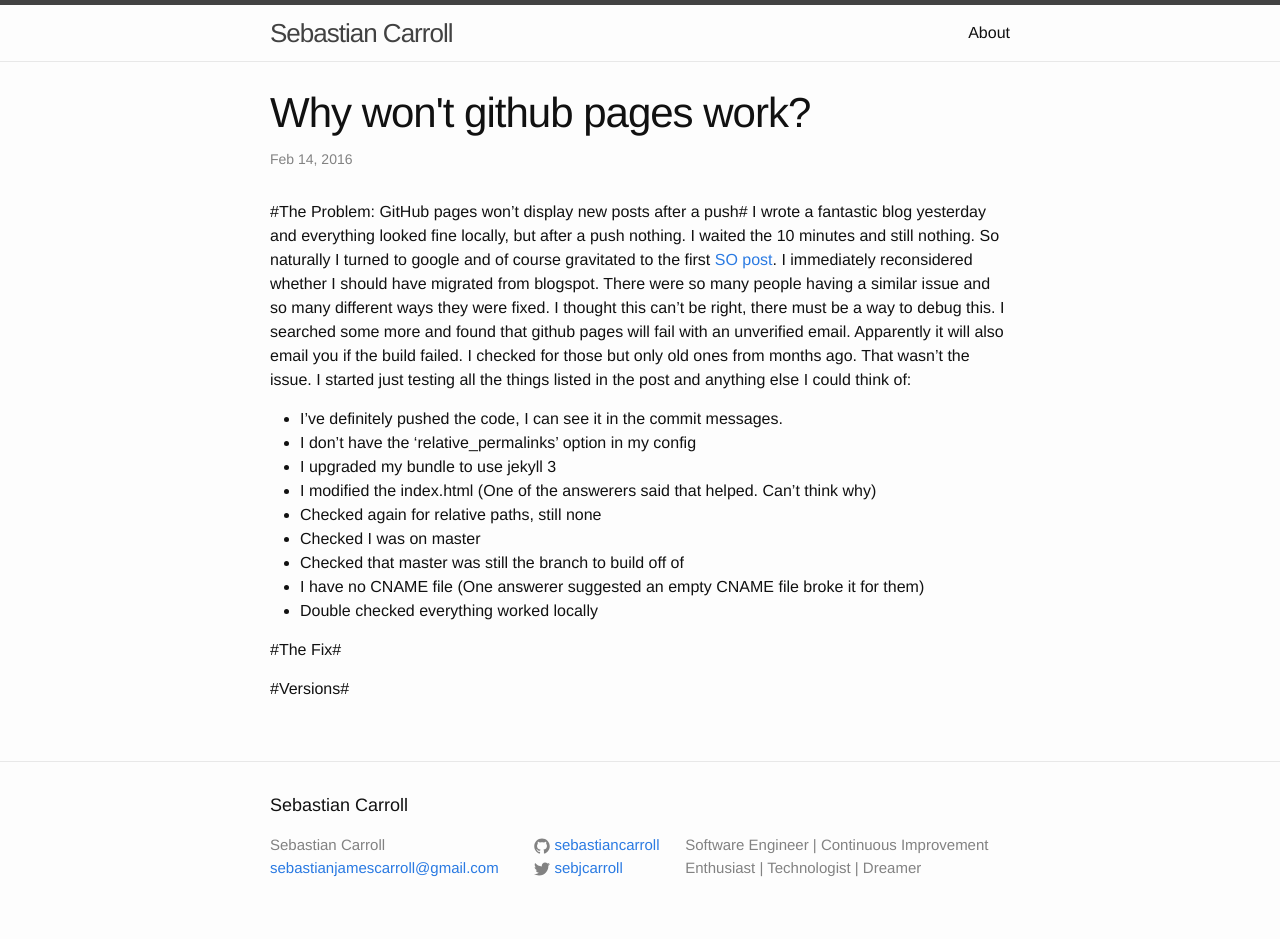
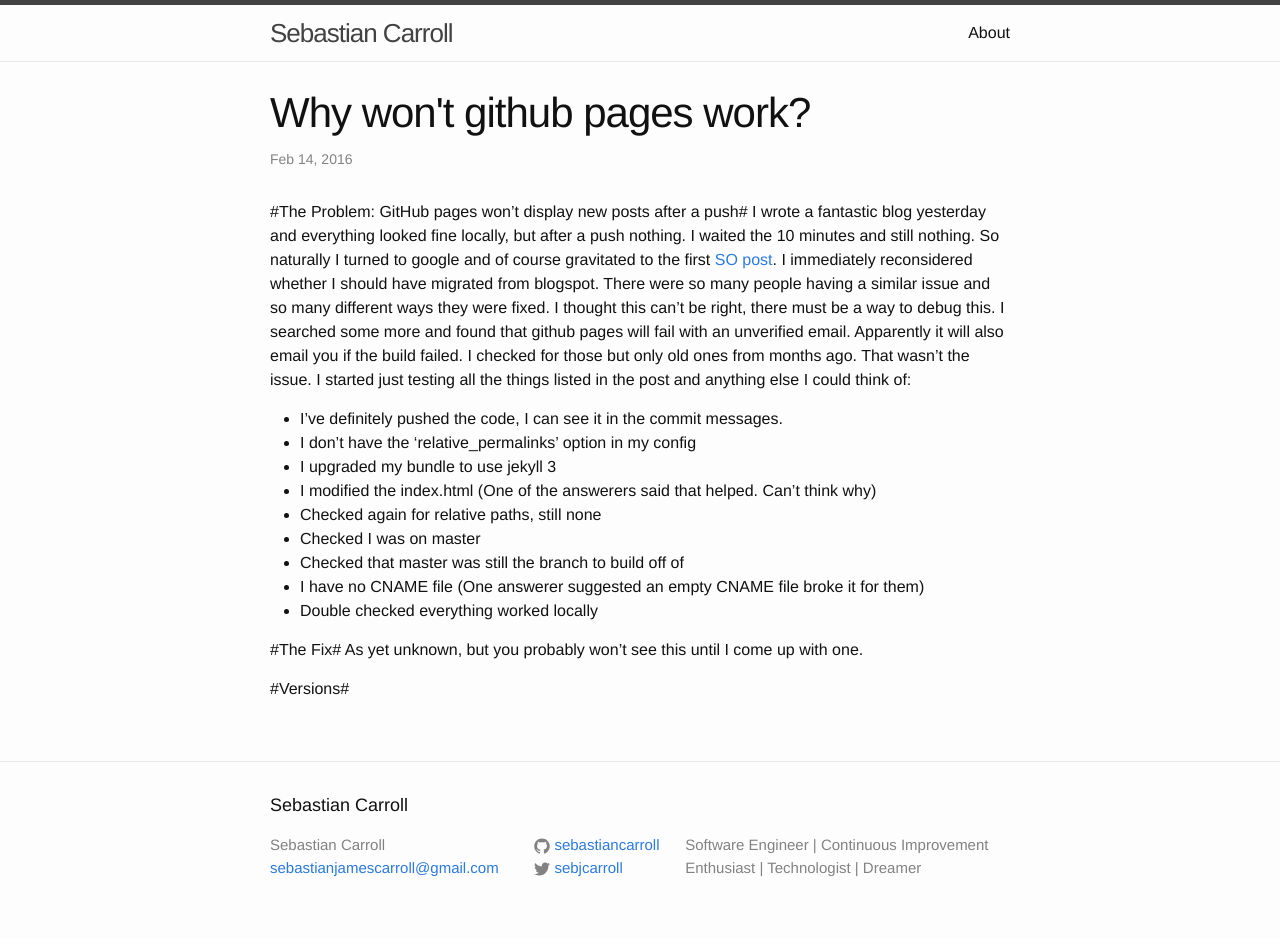
Before and after one commit to SebastianCarroll/sebastiancarroll.github.io, a Jekyll site: the page built from _posts/2016-02-14-why-wont-github-pages-work.markdown, in a window 1280 px wide. Built offline with Jekyll 4.4.1, drawn with Linux system fonts in a browser that asks for light colours; part of the change alters nothing that is shown.

```diff
--- a/_posts/2016-02-14-why-wont-github-pages-work.markdown
+++ b/_posts/2016-02-14-why-wont-github-pages-work.markdown
@@ -1,7 +1,7 @@
 ---
 layout: post
 title:  "Why won't github pages work?"
-date:   2016-02-14 16:46
+date:   2016-02-14 6:10
 categories: github jekyll github-pages
 ---
 #The Problem: GitHub pages won't display new posts after a push#
@@ -17,5 +17,6 @@ I wrote a fantastic blog yesterday and everything looked fine locally, but after
 * Double checked everything worked locally
 
 #The Fix#
+As yet unknown, but you probably won't see this until I come up with one.
 
 #Versions#
```
